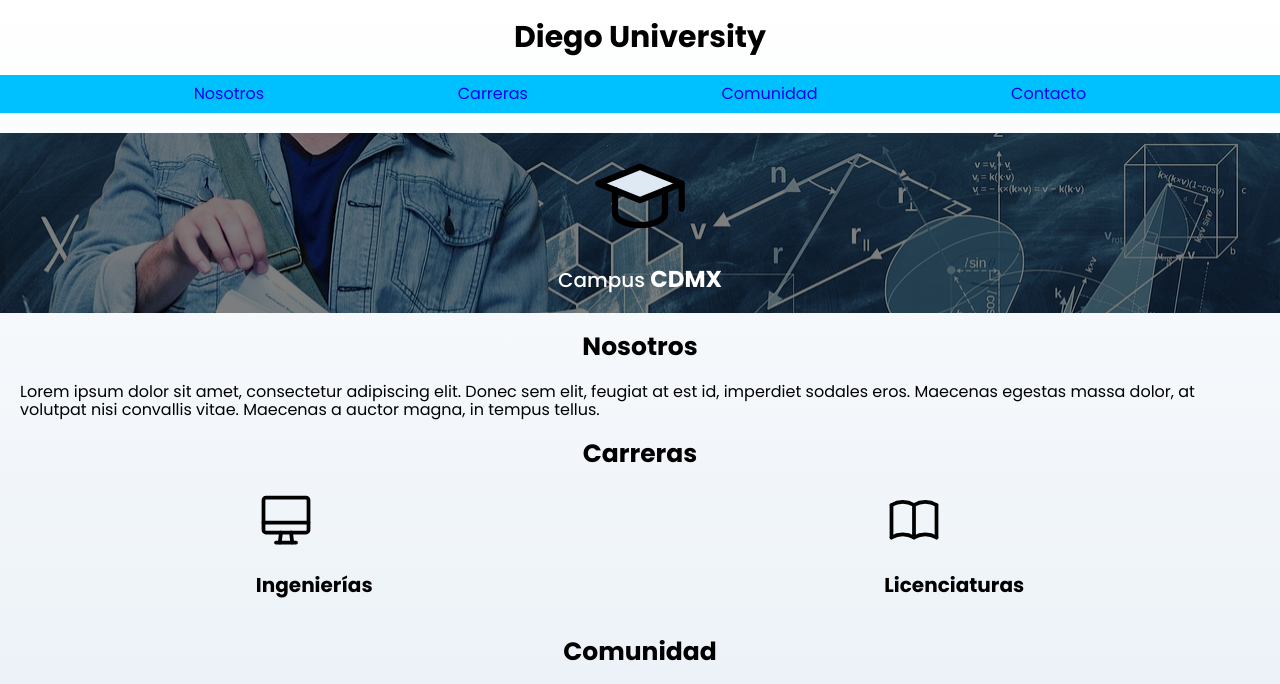
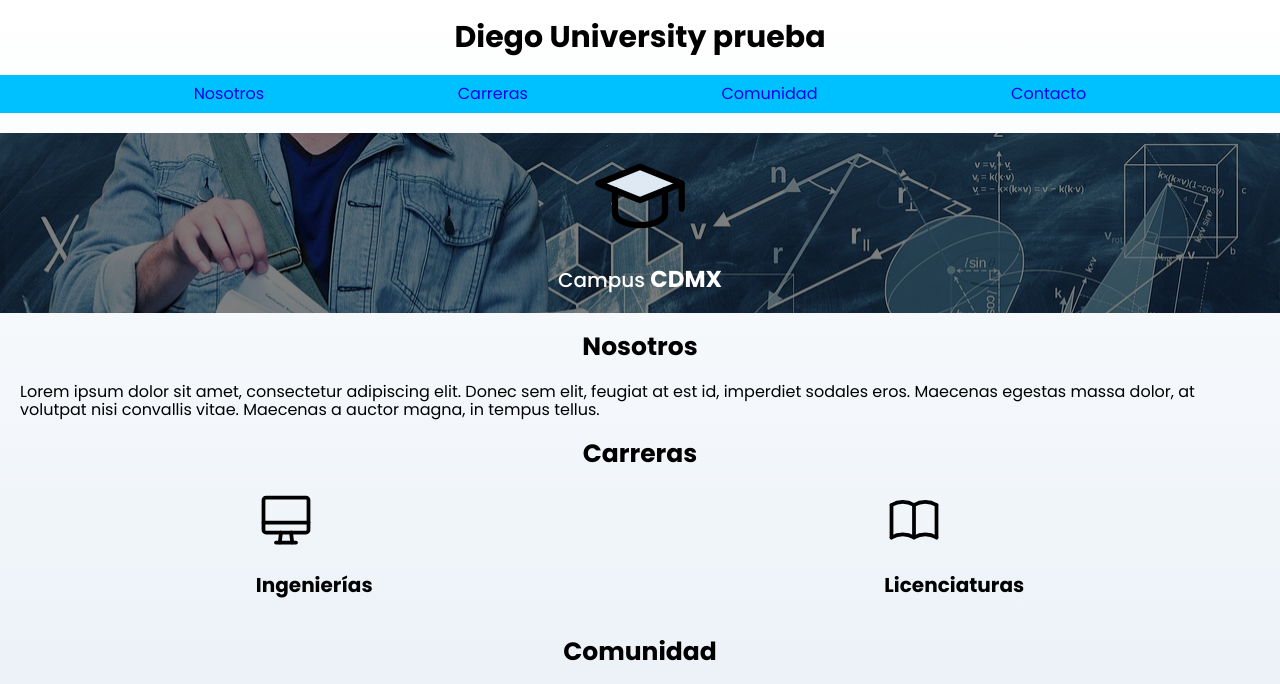
Before and after one commit to diegocamargoac/university-diegocamargo, a plain HTML site: page index.html in a window 1280 px wide. Shown: the top 684 px of the page. Drawn offline with Linux system fonts and the light colour scheme.

Commit message:
Prueba para cambios en netlify con commit

```diff
--- a/index.html
+++ b/index.html
@@ -4,7 +4,7 @@
 <head>
     <meta charset="UTF-8">
     <meta name="viewport" content="width=device-width, initial-scale=1.0">
-    <title>Universidad Diego</title>
+    <title>Diego University</title>
     <link rel="preload" href="css/normalize.css">
     <link rel="stylesheet" href="css/normalize.css">
     <link rel="preconnect" href="https://fonts.googleapis.com">
@@ -18,7 +18,7 @@
 
 <body>
     <header>
-        <h1 class="titulo">Diego University</h1>
+        <h1 class="titulo">Diego University prueba</h1>
     </header>
 
     <div>
```
